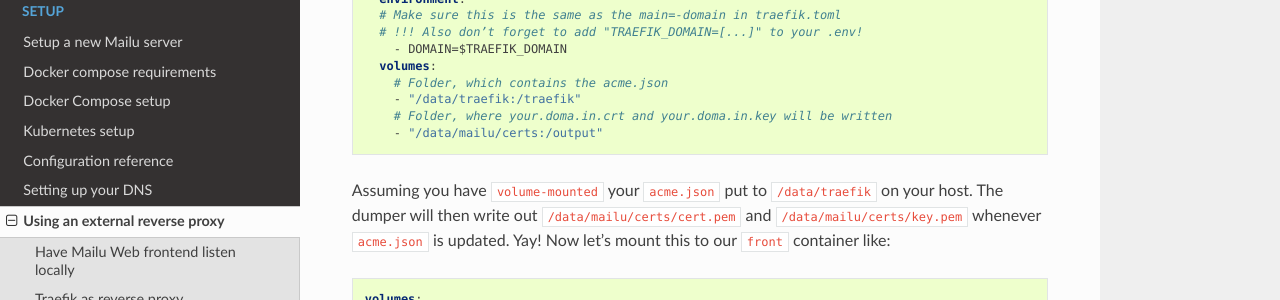
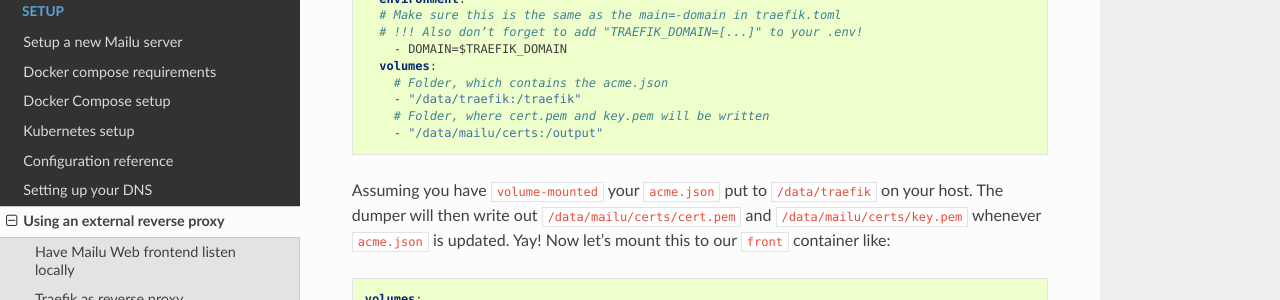
Before and after one commit to WillingDev0812/Mail-Management-Tool, a Sphinx documentation site: the page built from docs/reverse.rst, in a window 1280 px wide and 900 px high, scrolled down 3958 px. Shown: the part 151-451 px from the top of the window. Built offline with Sphinx 7.4.7 and the Read the Docs theme 2.0.0, drawn with Linux system fonts in a browser that asks for light colours; formulas are drawn with MathJax 3.

Commit message:
Use default key/cert names (cert.pem & key.pem)

```diff
--- a/docs/reverse.rst
+++ b/docs/reverse.rst
@@ -178,7 +178,7 @@ One such example is ``mailu/traefik-certdumper``, which has been adapted for use
     volumes:
       # Folder, which contains the acme.json
       - "/data/traefik:/traefik"
-      # Folder, where your.doma.in.crt and your.doma.in.key will be written
+      # Folder, where cert.pem and key.pem will be written
       - "/data/mailu/certs:/output"
 
 
```
